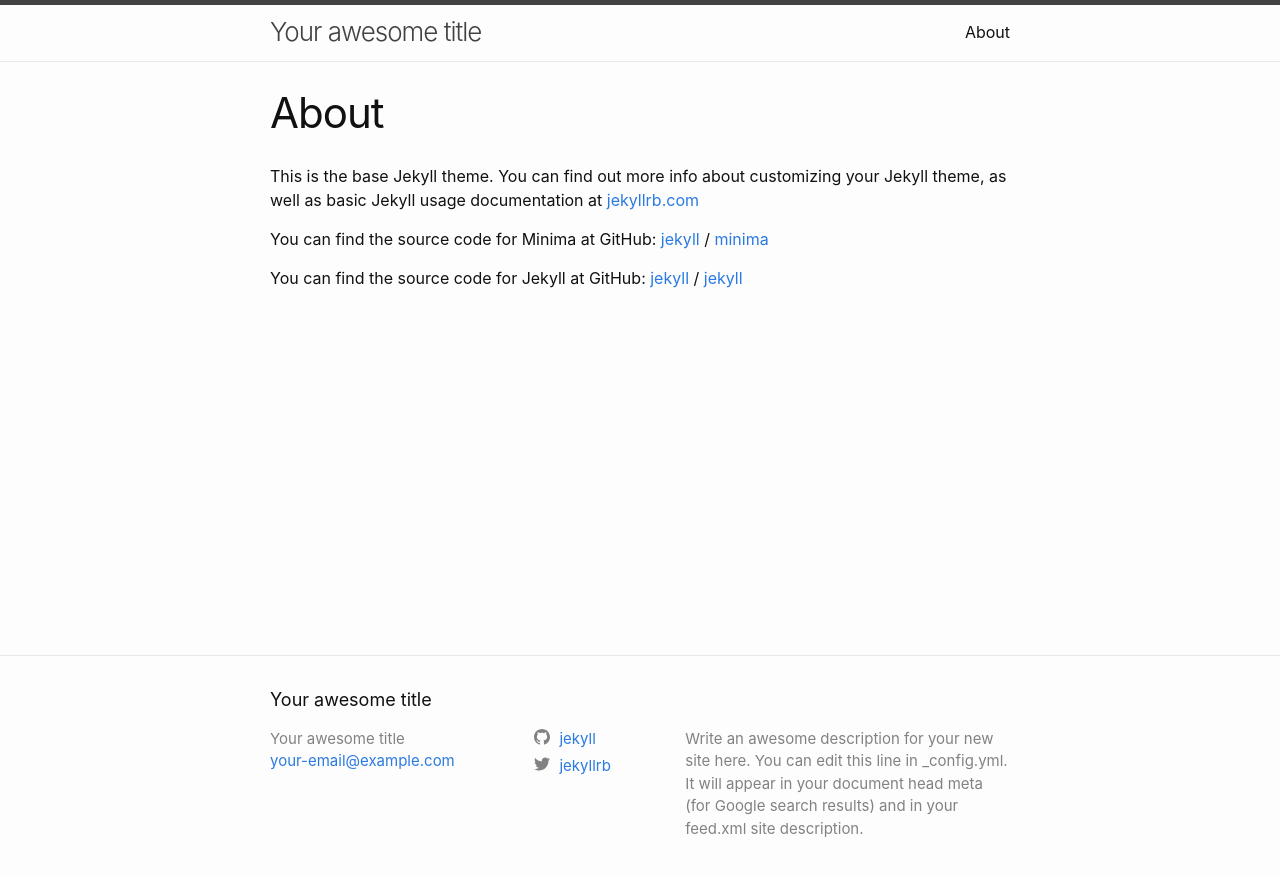
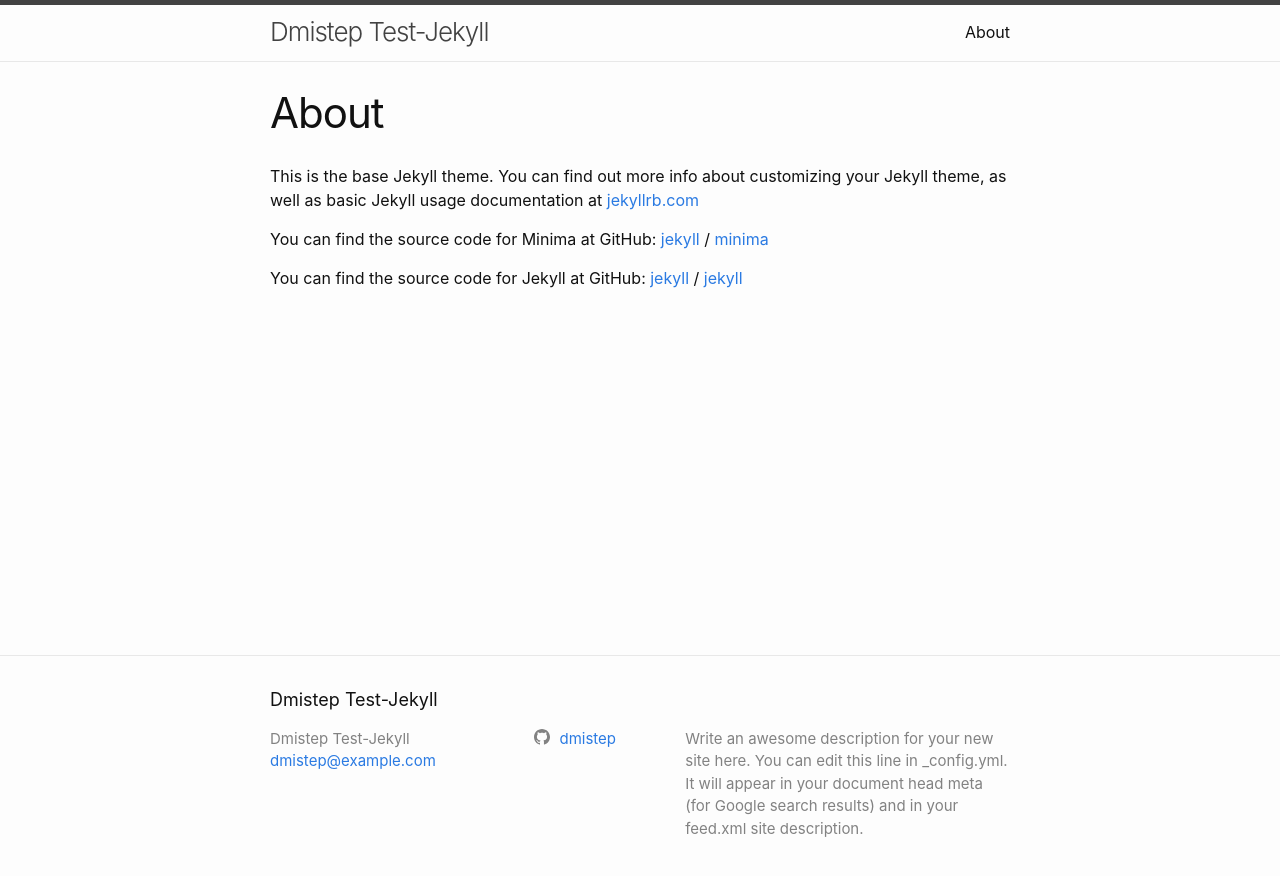
Before and after one commit to Dmistep/test-jekyl, a Jekyll site: the page built from about.markdown, in a window 1280 px wide. Shown: the top 876 px of the page. Built offline with Jekyll 4.4.1, drawn with Linux system fonts in a browser that asks for light colours.

Commit message:
config jekyll

```diff
--- a/_config.yml
+++ b/_config.yml
@@ -18,16 +18,19 @@
 # You can create any custom variable you would like, and they will be accessible
 # in the templates via {{ site.myvariable }}.
 
-title: Your awesome title
-email: your-email@example.com
+title: Dmistep Test-Jekyll
+email: dmistep@example.com
 description: >- # this means to ignore newlines until "baseurl:"
   Write an awesome description for your new site here. You can edit this
   line in _config.yml. It will appear in your document head meta (for
   Google search results) and in your feed.xml site description.
-baseurl: "" # the subpath of your site, e.g. /blog
-url: "" # the base hostname & protocol for your site, e.g. http://example.com
-twitter_username: jekyllrb
-github_username:  jekyll
+baseurl: "/test-jekyl" # the subpath of your site, e.g. /blog
+url: "https://dmistep.github.io" # the base hostname & protocol for your site, e.g. http://example.com
+#twitter_username: jekyllrb
+github_username:  dmistep
+
+permalink: /:collection/:year-:month-:day-:title:output_ext
+show_excerpts: true
 
 # Build settings
 theme: minima
```
Also changed, not shown: Gemfile (+4 -4 lines), Gemfile.lock.
